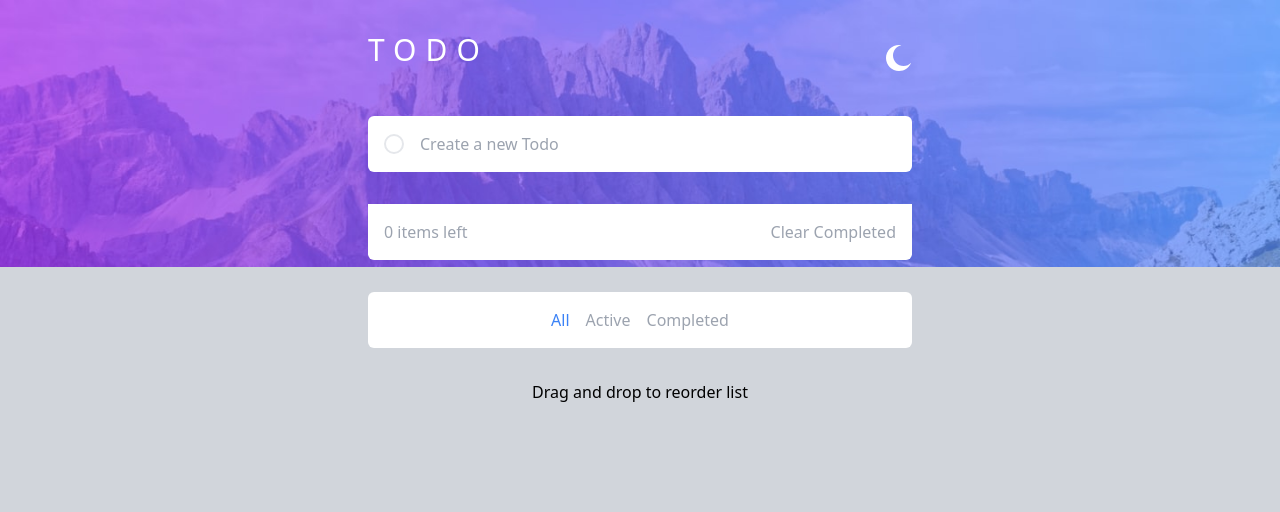
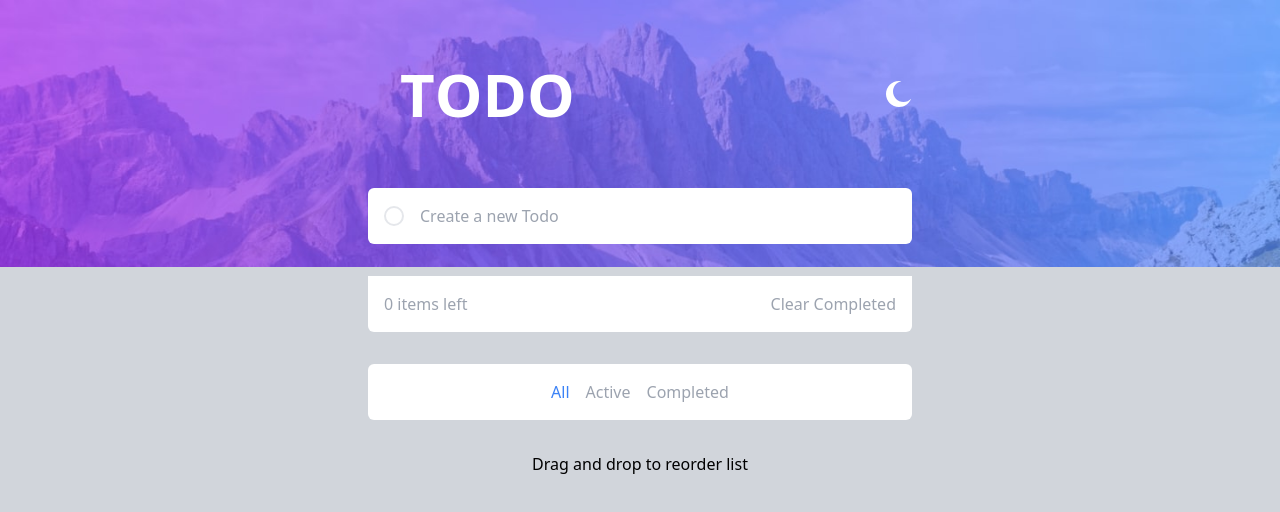
Before and after one commit to guidogattas/vite-react-tw-todo-frontend-mentor, a React (Vite) app: page / in a window 1280 px wide. Shown: the top 512 px of the page. Built offline with nearby package versions, Linux system fonts and the light colour scheme.

Commit message:
todo animacion

```diff
--- a/src/components/Header.jsx
+++ b/src/components/Header.jsx
@@ -20,18 +20,37 @@ const Header = () => {
     }
   }, [darkMode]);
 
+  const transitionLetter = "transition-transform duration-300 ease-in-out origin-top group-hover:scale-y-0";
+  const bottomTransitionLetter = "transition-transform duration-300 ease-in-out origin-bottom scale-y-0 group-hover:scale-y-100";
+
 
   return (
-    <header className="container px-4 pt-8 md:max-w-xl mx-auto font-semibold">
+    <header className="container px-4 pt-8 mx-auto font-semibold md:max-w-xl">
       <div className="flex justify-between">
-        <h1 className="uppercase text-white text-3xl tracking-[0.3em]">
-          Todo
-        </h1>
+        <div className="flex items-center">
+          <div className="relative p-4 text-white transition duration-500 ease-in-out bg-transparent border border-none rounded-full cursor-pointer md:p-8 group ">
+            <div className="relative flex items-center text-6xl uppercase">
+              <div className={`${transitionLetter}`} style={{ transitionDelay: "0ms" }}>T</div>
+              <div className={`${transitionLetter}`} style={{ transitionDelay: "75ms" }}>O</div>
+              <div className={`${transitionLetter}`} style={{ transitionDelay: "150ms" }}>D</div>
+              <div className={`${transitionLetter}`} style={{ transitionDelay: "225ms" }}>O</div>
+            </div>
+            <div className="absolute flex items-center text-6xl uppercase bottom-3">
+              <div className={`${bottomTransitionLetter}`} style={{ transitionDelay: "0ms" }}>T</div>
+              <div className={`${bottomTransitionLetter}`} style={{ transitionDelay: "75ms" }}>O</div>
+              <div className={`${bottomTransitionLetter}`} style={{ transitionDelay: "150ms" }}>D</div>
+              <div className={`${bottomTransitionLetter}`} style={{ transitionDelay: "225ms" }}>O</div>
+            </div>
+          </div>
+        </div>
+
+
+
         <button onClick={() => setDarkMode(!darkMode)}>
           {darkMode ? <IconSun /> : <IconMoon />}
         </button>
       </div>
-    </header>
+    </header >
   )
 }
 
```
